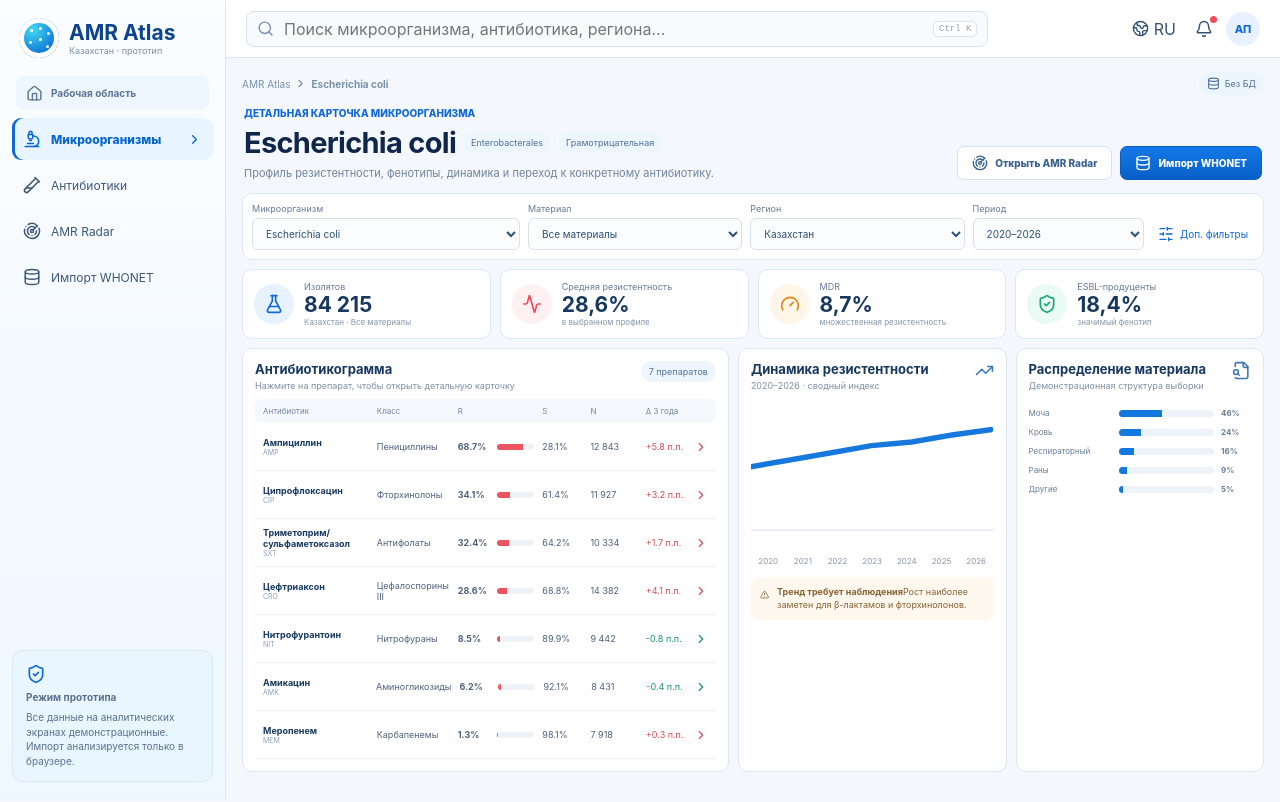
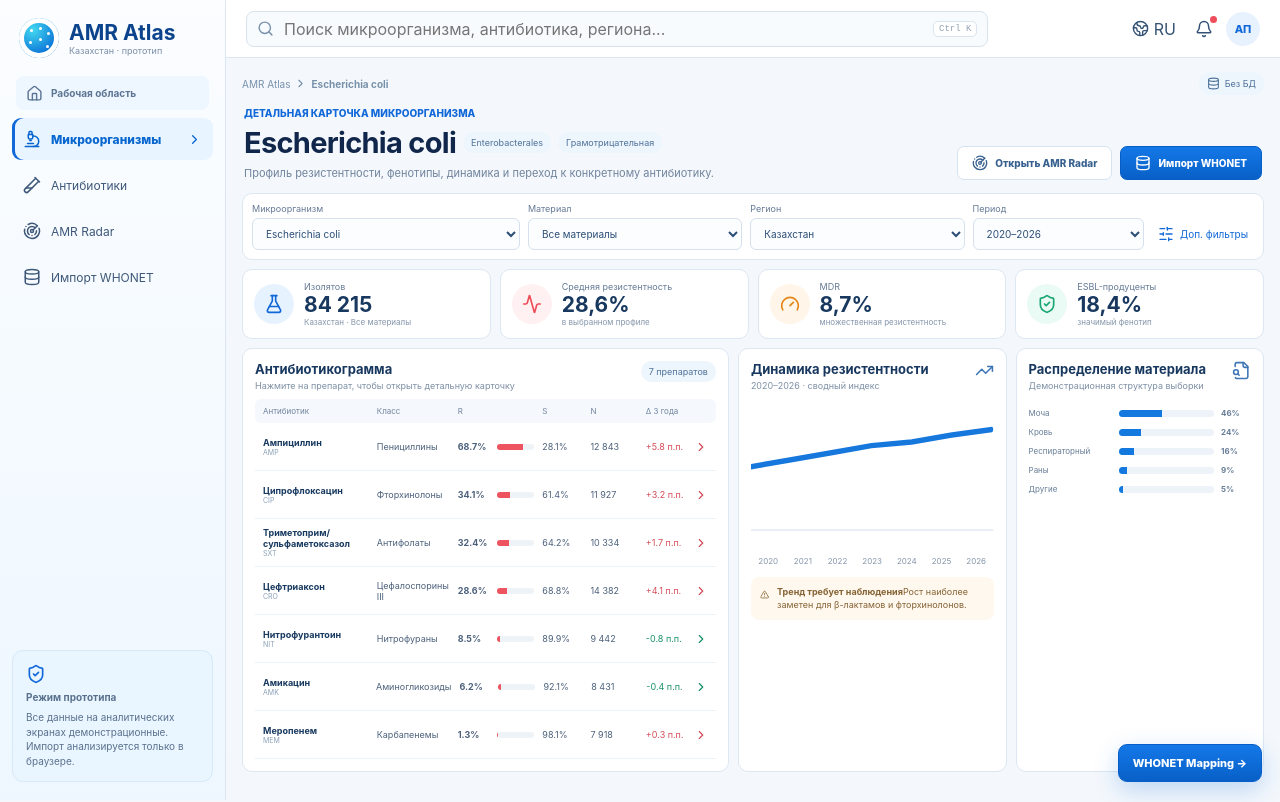
Before and after one commit to MG-Trener/ATLAS, a Next.js app: page / in a window 1280 px wide. Built offline with nearby package versions, Linux system fonts and the light colour scheme.

Commit message:
Link Atlas to advanced WHONET workbench

```diff
--- a/app/page.tsx
+++ b/app/page.tsx
@@ -1,5 +1,34 @@
+import Link from "next/link";
 import AtlasFlow from "./AtlasFlow";
 
 export default function Page() {
-  return <AtlasFlow />;
+  return (
+    <>
+      <AtlasFlow />
+      <Link
+        href="/whonet"
+        style={{
+          position: "fixed",
+          right: 18,
+          bottom: 18,
+          zIndex: 20,
+          display: "inline-flex",
+          alignItems: "center",
+          gap: 8,
+          minHeight: 38,
+          padding: "0 14px",
+          borderRadius: 9,
+          border: "1px solid #075ec7",
+          background: "linear-gradient(#1478e8,#0860c7)",
+          color: "#fff",
+          textDecoration: "none",
+          fontSize: 11,
+          fontWeight: 800,
+          boxShadow: "0 8px 24px rgba(17,104,216,.24)",
+        }}
+      >
+        WHONET Mapping →
+      </Link>
+    </>
+  );
 }
```
